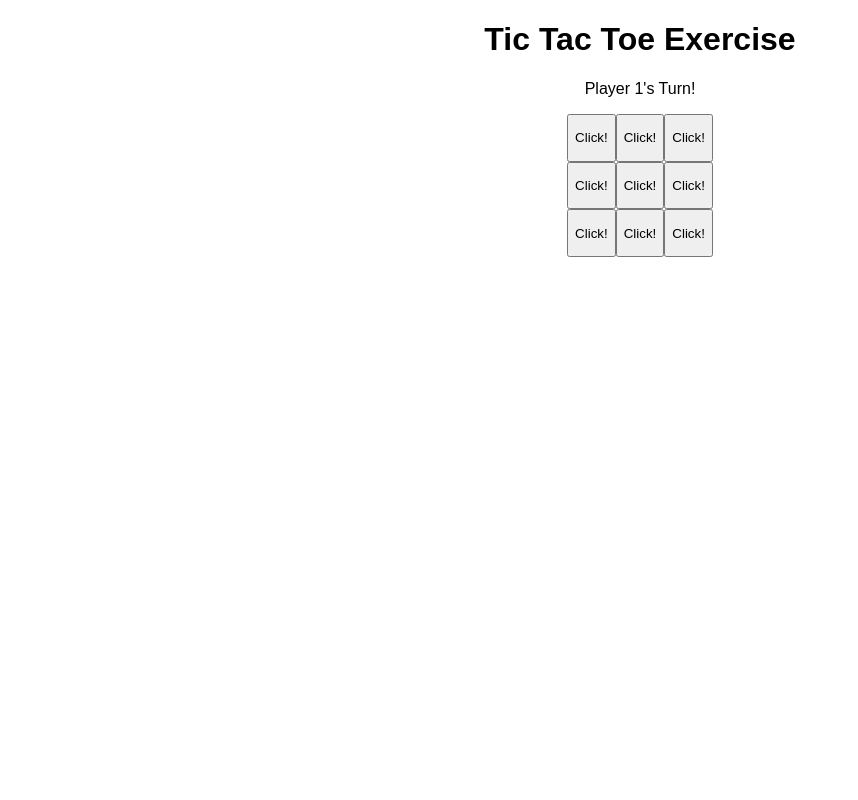
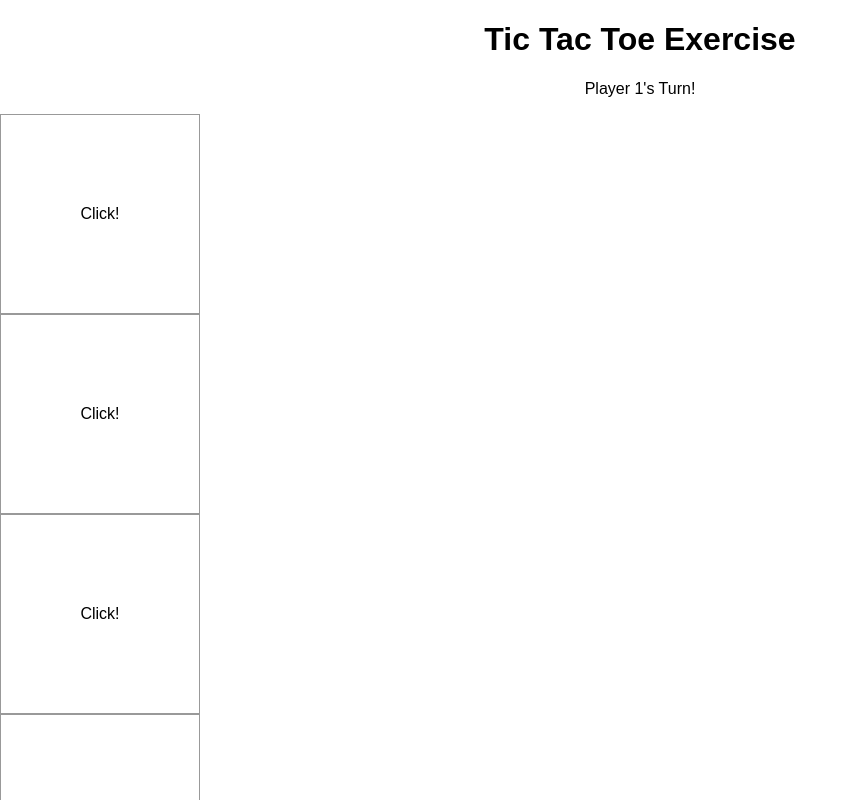
Before and after one commit to Cclarkes/tic-tac-toe, a React (Create React App) app: page / in a window 1280 px wide. Shown: the top 800 px of the page, without its empty margins (0-858 px from the left). Built offline with nearby package versions, Linux system fonts and the light colour scheme.

Commit message:
Removed row component, added tiles directly to board

```diff
--- a/src/components/board.jsx
+++ b/src/components/board.jsx
@@ -1,26 +1,41 @@
 import React, { Component } from "react";
-import "./styles/board.css";
-import Row from "./row"
+import "./styles/app.css";
+import Tile from "./tile"
 
 class Board extends Component {
-    //Here I am creating a single board that houses 3 row components
-
-
+    //Here I am creating a single board that houses all tile components
     render() {
         return(
             <div className="Board">
-        <Row handleClick={this.props.handleClick}
+                <Tile handleClick={this.props.handleClick}
                     player={this.props.player}
                 />
-        <Row handleClick={this.props.handleClick}
+                <Tile handleClick={this.props.handleClick}
                     player={this.props.player}
                 />
-        <Row handleClick={this.props.handleClick}
+                <Tile handleClick={this.props.handleClick}
+                    player={this.props.player}
+                />
+                <Tile handleClick={this.props.handleClick}
+                    player={this.props.player}
+                />
+                <Tile handleClick={this.props.handleClick}
+                    player={this.props.player}
+                />
+                <Tile handleClick={this.props.handleClick}
+                    player={this.props.player}
+                />
+                <Tile handleClick={this.props.handleClick}
+                    player={this.props.player}
+                />
+                <Tile handleClick={this.props.handleClick}
+                    player={this.props.player}
+                />
+                <Tile handleClick={this.props.handleClick}
                     player={this.props.player}
                 />
             </div>
         )
     }
 }
-
 export default Board;
--- a/src/components/row.jsx
+++ b/src/components/row.jsx
@@ -1,5 +1,4 @@
 import React, {Component} from "react";
-import Tile from "./tile"
 
 class Row extends Component {
 //Here each row contains 3 tiles
--- /dev/null
+++ b/src/components/styles/app.css
@@ -0,0 +1,23 @@
+.board {
+    display: flex;
+    justify-content: flex-start;
+    border: 1px solid;
+    background-color: midnightblue;
+    flex-flow: row wrap;
+    height: 600px;
+    width: 600px;
+}
+
+.square {
+    display: flex;
+    background: #fff;
+    flex-flow: row wrap;
+    box-sizing: border-box;
+    border: 1px solid #999;
+    justify-content: center;
+    align-items: center;
+    float: none;
+    height: 200px;
+    text-align: center;
+    width: 200px;
+}
--- a/src/components/styles/board.css
+++ /dev/null
@@ -1,12 +0,0 @@
-.board {
-    display: flex;
-    justify-content: space-between;
-    align-items: center;
-    align-content: center;
-    vertical-align: center;
-    border: 1px solid;
-    background-color: midnightblue;
-    flex-flow: row;
-    height: 400px;
-    width: 400px;
-}
--- a/src/components/styles/tile.css
+++ /dev/null
@@ -1,13 +0,0 @@
-.square {
-    display: block;
-    background: #fff;
-    position: flex-start;
-    border: 1px solid #999;
-    float: left;
-    font-size: 24px;
-    font-weight: bold;
-    line-height: 34px;
-    height: 15em;
-    text-align: center;
-    width: 15em;
-}
--- a/src/components/tile.jsx
+++ b/src/components/tile.jsx
@@ -1,4 +1,5 @@
 import React, {Component} from "react";
+import "./styles/app.css"
 
 class Tile extends Component {
     constructor(props){
@@ -27,9 +28,9 @@ class Tile extends Component {
     //Here we have a single square that reacts to click events.
     render() {
         return(
-            <button className="square" onClick={this.clicked}>
+            <div className="square" onClick={this.clicked}>
             <p className="clicked?">{this.state.textValue}</p>
-            </button>
+            </div>
         )
     }
 }
```
Lines whose indentation alone changed are shown as unchanged.
